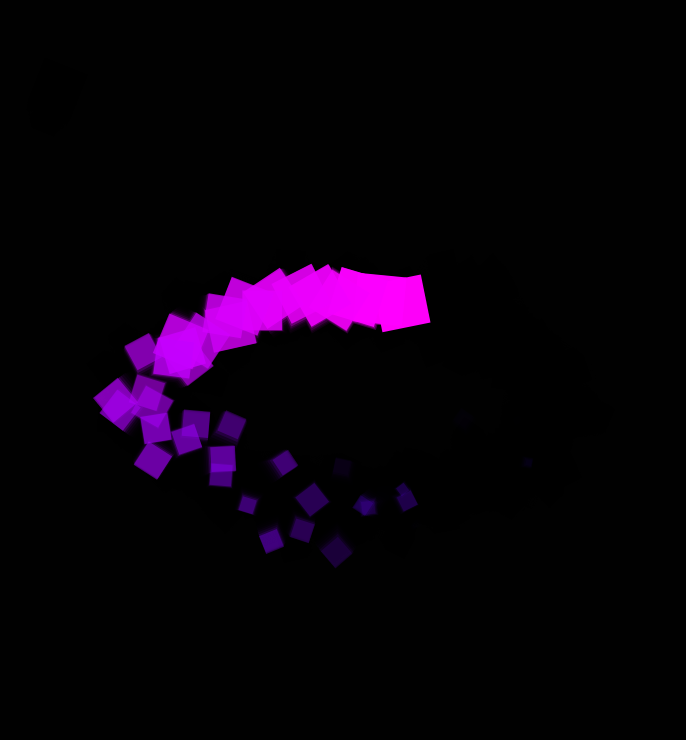
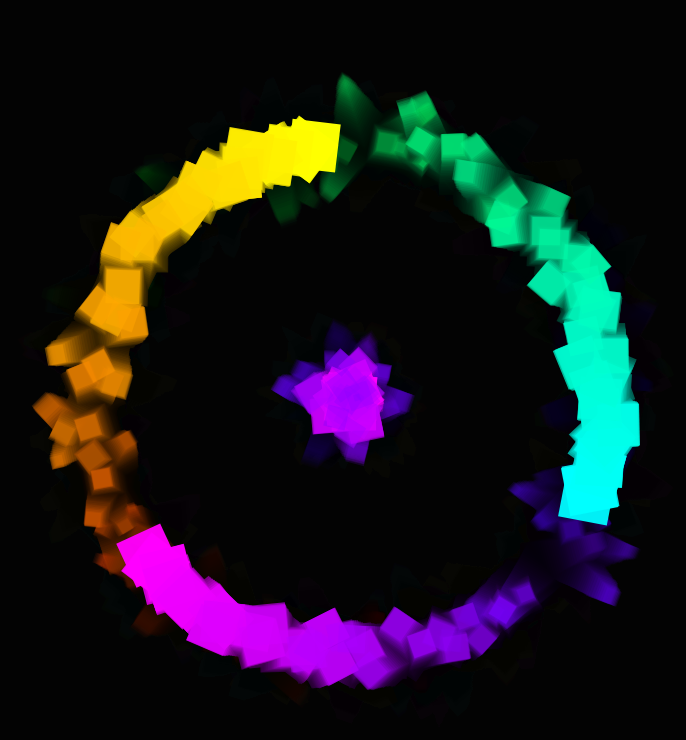
Before and after one commit to WellPlacedCactus/ModernParticleEngine, a plain HTML site: page index.html in a window 1280 px wide. Shown: the whole page, without its empty margins (290-976 px from the left). Drawn offline with Linux system fonts and the light colour scheme.

Commit message:
Fix bugz

```diff
--- a/index.html
+++ b/index.html
@@ -1,6 +1,6 @@
 <html>
 	<head>
-		<title>ModernHTML5ParticleEngine</title>
+		<title>ModernParticleEngine</title>
 		<style>
 			body {
 				margin: 0px;
--- a/js/particles/particle-emitter.js
+++ b/js/particles/particle-emitter.js
@@ -5,34 +5,40 @@ import Random from '../misc/random.js';
 
 export default class ParticleEmitter {
 
-	constructor(x, y, radius, velocity) {
-		this.x = x;
-		this.y = y;
+	constructor(position, radius, theta, color, velocity) {
+		this.position = position;
 		this.radius = radius;
+		this.theta = theta;
+		this.color = color;
 		this.velocity = velocity;
-		this.angle = 0;
-		this.color = 0;
 		this.particleHandler = new ParticleHandler();
 		this.random = new Random();
 	}
 
-	tick(canvas) {
-		this.angle += this.velocity;
-		this.x = Math.floor(canvas.width / 2 + Math.cos(this.angle) * this.radius * 2);
-		this.y = Math.floor(canvas.height / 2 + Math.sin(this.angle) * this.radius);
-		this.color += 1;
+	addParticles() {
+		for (let i = 0; i < 1; i++) {
 			this.particleHandler.add(new Particle(
-			[this.x, this.y],
+				[
+					this.position[0] + Math.cos(this.theta) * this.radius,
+					this.position[1] + Math.sin(this.theta) * this.radius,
+				],
 				Math.random() * Math.PI,
 				25,
 				[Math.random() * Math.PI * 2, Math.random() * 2],
 				this.color,
 				1
 			));
+		}
+	}
+
+	tick() {
+		this.theta += this.velocity;
+		this.color += 1;
+		this.addParticles();
 		this.particleHandler.tick();
 	}
 
 	draw(c) {
 		this.particleHandler.draw(c);
 	}
-}
+};
--- a/js/rewrite.js
+++ b/js/rewrite.js
@@ -3,7 +3,7 @@
 
 import ParticleEmitter from './particles/particle-emitter.js';
 
-/////////////////////////////////////////////////////// GLOBALS
+/////////////////////////////////////////////////////// ENGINE
 
 const canvas = document.querySelector('canvas');
 const c = canvas.getContext('2d');
@@ -13,6 +13,8 @@ const c = canvas.getContext('2d');
 addEventListener('load', () => {
 	canvas.width = innerWidth;
 	canvas.height = innerHeight;
+	init();
+	loop();
 });
 
 addEventListener('resize', () => {
@@ -23,11 +25,28 @@ addEventListener('resize', () => {
 
 /////////////////////////////////////////////////////// IMPLEMENTATION
 
-let fillAlpha = 0.5;
-let particleEmitter = null;
+let fillAlpha = 0.1;
+let emitters = [];
+let emitterCount = 3;
 
 function init() {
-	particleEmitter = new ParticleEmitter(0, 0, 100, 0.1);
+	emitters = [];
+	for (let i = 0; i < emitterCount; i++) {
+		emitters.push(new ParticleEmitter(
+			[canvas.width / 2, canvas.height / 2],
+			canvas.width / 5,
+			Math.PI * 2 * i / emitterCount,
+			360 * i / emitterCount,
+			0.05
+		));
+	}
+	emitters.push(new ParticleEmitter(
+		[canvas.width / 2, canvas.height / 2],
+		0,
+		0,
+		0,
+		0
+	));
 }
 
 function loop() {
@@ -39,9 +58,8 @@ function loop() {
 	c.fillRect(0, 0, canvas.width, canvas.height);
 
 	/////////////////////////////////////////////////// particles
-	particleEmitter.tick(canvas);
-	particleEmitter.draw(c);
+	emitters.forEach(emitter => {
+		emitter.tick();
+		emitter.draw(c);
+	});
 }
-
-init();
-loop();
```
Lines whose indentation alone changed are shown as unchanged.
